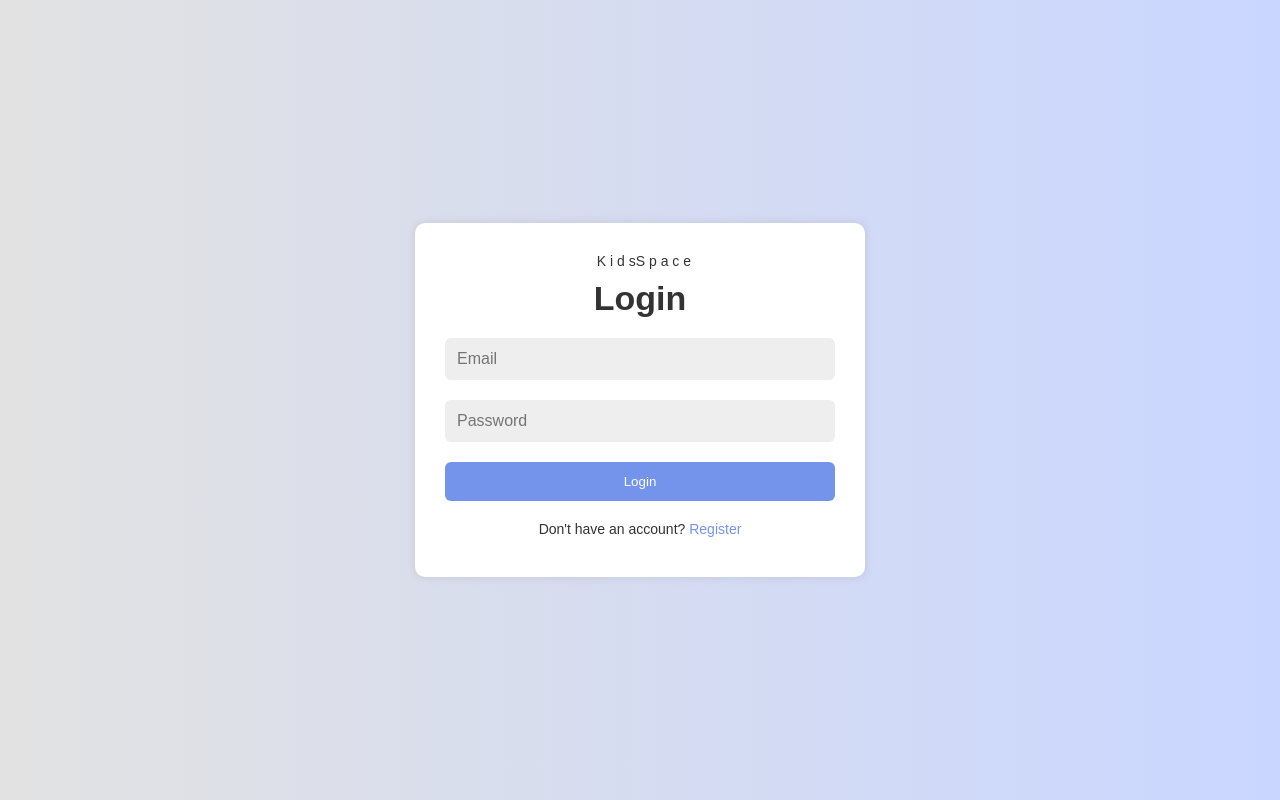
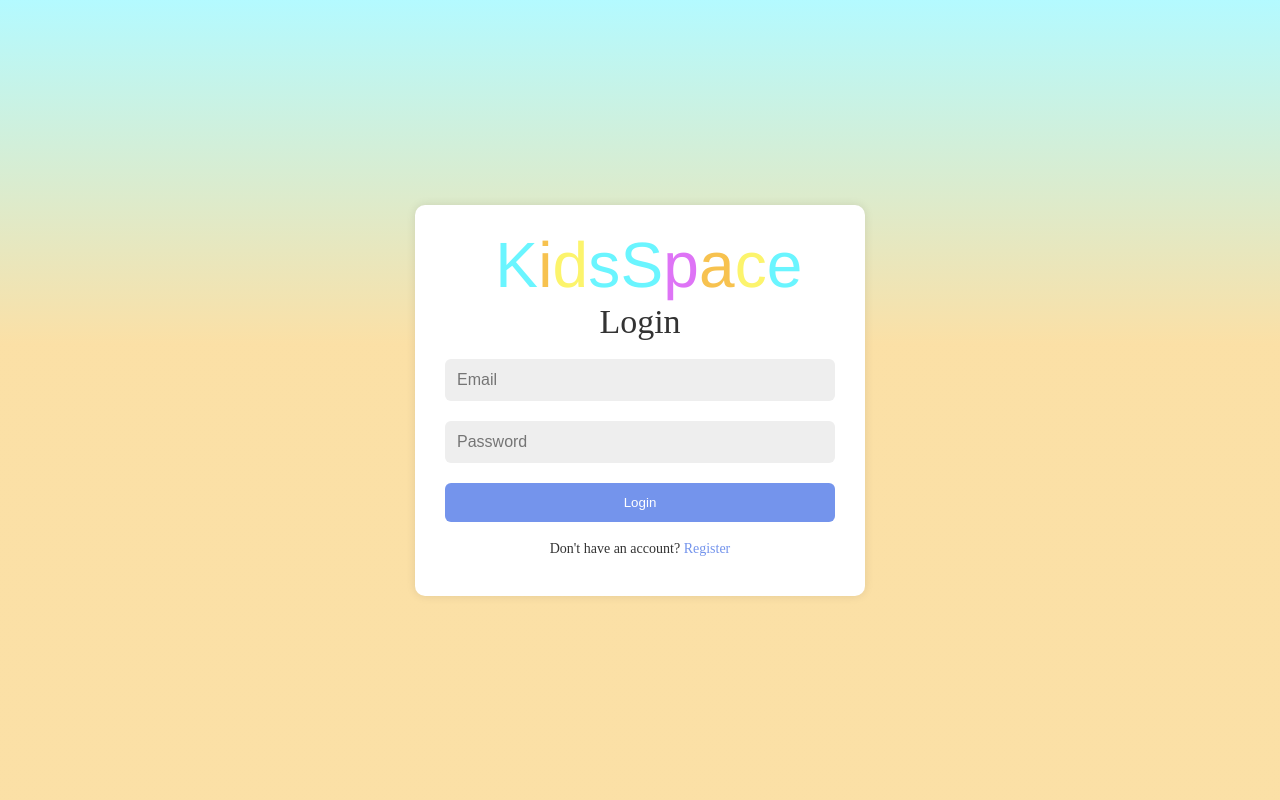
Before and after one commit to takucan1/SE-KidsSpace, a PHP site: page / in a window 1280 px wide. Run offline with PHP 8.4, Linux system fonts and the light colour scheme; some libraries are stand-ins or nearby versions.

Commit message:
Update style.css

```diff
--- a/style.css
+++ b/style.css
@@ -1,4 +1,9 @@
 @import url('https://fonts.googleapis.com/css2?family=Roboto:wght@400;700&display=swap');
+@import url("https://cdnjs.cloudflare.com/ajax/libs/meyer-reset/2.0/reset.min.css");
+* {
+  -webkit-font-smoothing: antialiased;
+  box-sizing: border-box;
+}
 
 * {
     margin: 0;
@@ -12,12 +17,17 @@ body {
     justify-content: center;
     align-items: center;
     height: 100vh;
-    background: linear-gradient(to right, #e2e2e2, #c9d6ff);
+    background: linear-gradient(
+        to bottom,
+        rgba(107,245,255,0.51) 0%,
+        rgba(247,194,80,0.51) 43%
+        );
     color: #333;
 }
 
 .container {
     margin: 0 15px;
+
 }
 
 .form-box {
@@ -28,6 +38,7 @@ body {
     border-radius: 10px;
     box-shadow: 0 0px 10px rgba(0, 0, 0, 0.1);
     display: none;
+    opacity: 1;
 }
 
 .form-box.active {
@@ -107,3 +118,46 @@ h1 {
     width: 300px;
     margin: 0 auto;
 }
+
+.kids-space {
+  position: flex;
+  top: 40px;
+  left: 0;
+  width: 100%;
+  height: 60px;
+  display: flex;
+  align-items: center;
+  justify-content: center;
+  font-family: "Lilita One-Regular", Helvetica;
+  font-weight: 400;
+  color: transparent;
+  font-size: 64px;
+  text-align: center;
+  letter-spacing: 0.20px;
+  line-height: 20px;
+}
+
+.span {
+  color: #008cff;
+  letter-spacing: 0.13px;
+}
+
+.text-wrapper-2 {
+  color: #6af5ff;
+  letter-spacing: 0.13px;
+}
+
+.text-wrapper-3 {
+  color: #f7c24f;
+  letter-spacing: 0.13px;
+}
+
+.text-wrapper-4 {
+  color: #fcf46c;
+  letter-spacing: 0.13px;
+}
+
+.text-wrapper-5 {
+  color: #de74f6;
+  letter-spacing: 0.13px;
+}
```
